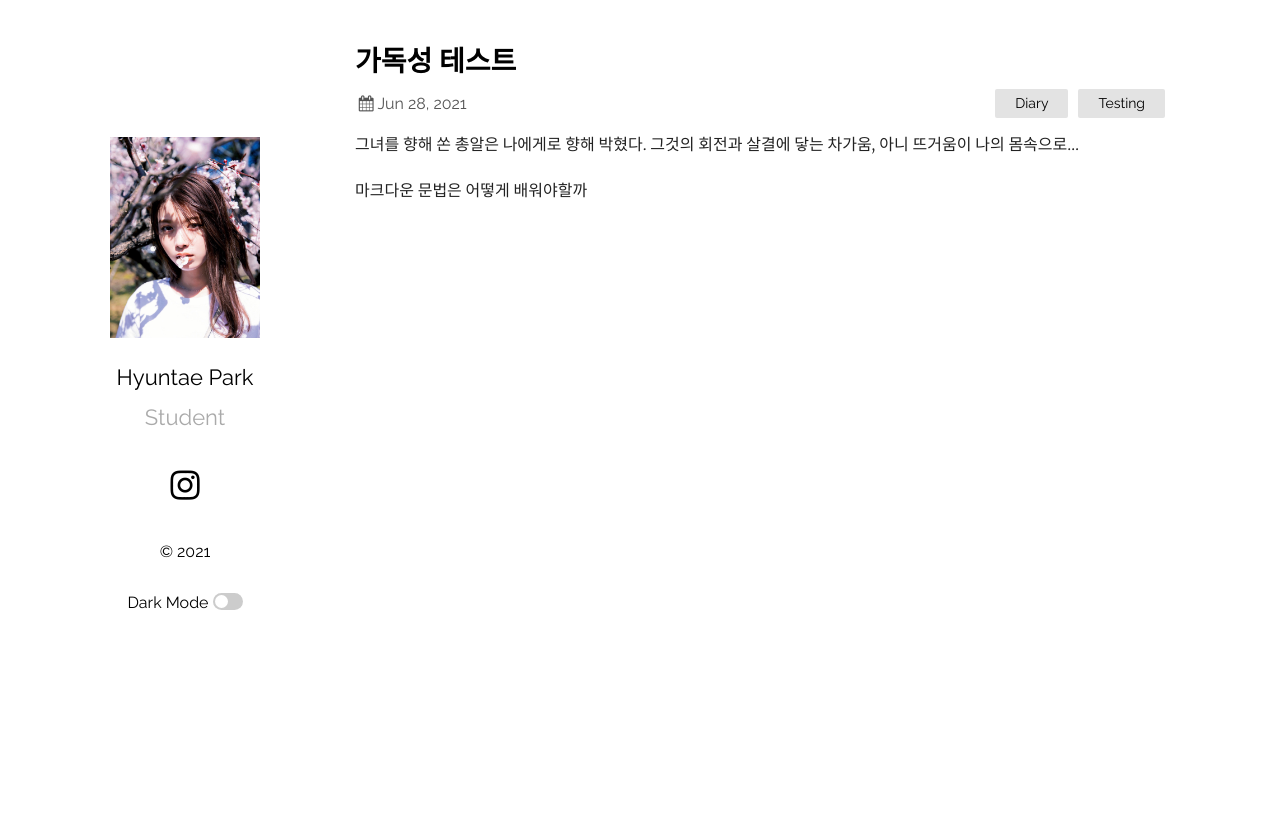
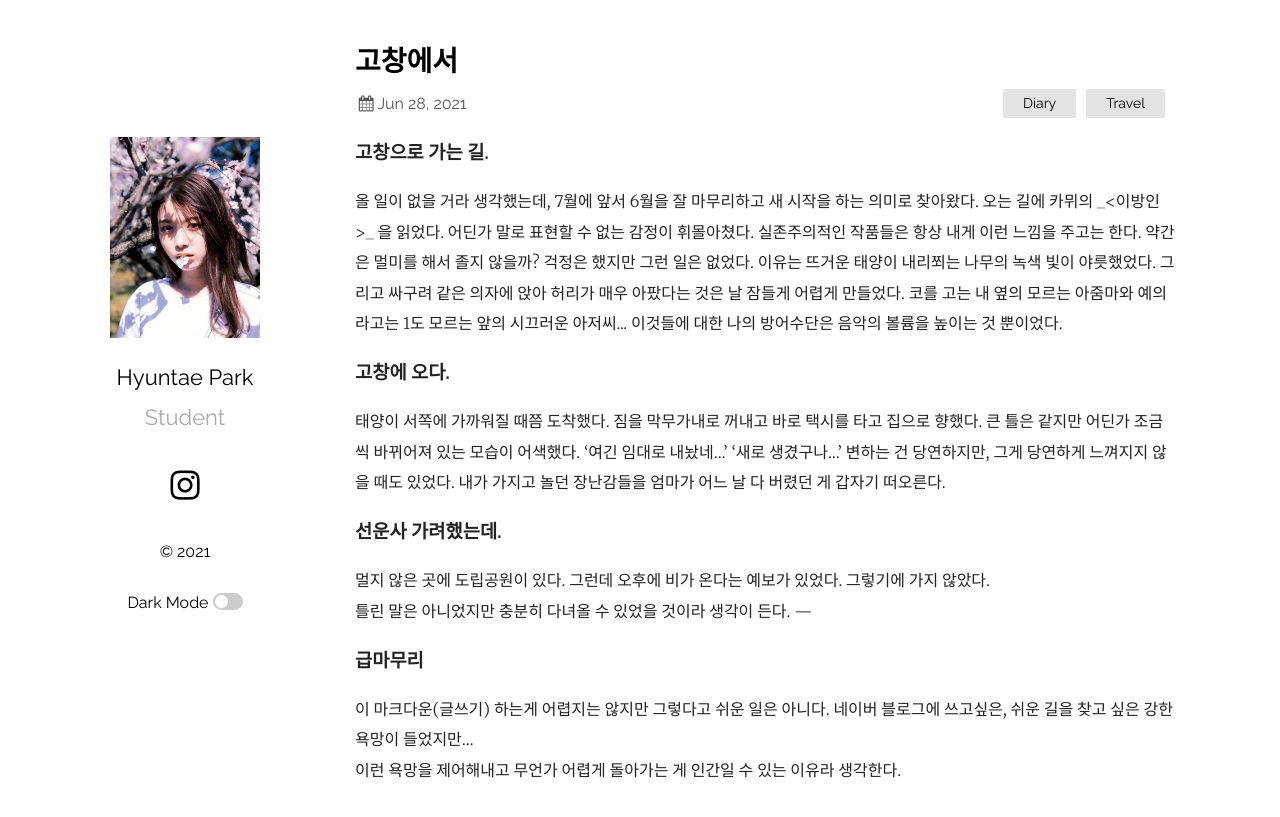
Before and after one commit to zorit/zorit.github.io, a Jekyll site: the page built from _posts/2021-06-28-welcome-to-jekyll.markdown, in a window 1280 px wide. Shown: the top 817 px of the page. Built offline with Jekyll 4.4.1, drawn with Linux system fonts in a browser that asks for light colours.

Commit message:
글쓰기

```diff
--- a/_posts/2021-06-28-welcome-to-jekyll.markdown
+++ b/_posts/2021-06-28-welcome-to-jekyll.markdown
@@ -1,9 +1,23 @@
 ---
 layout: post
-title:  "가독성 테스트"
+title:  "고창에서"
 date:   2021-06-28 19:58:37 +0900
-categories: Diary Testing
+categories: Diary Travel
 ---
-그녀를 향해 쏜 총알은 나에게로 향해 박혔다. 그것의 회전과 살결에 닿는 차가움, 아니 뜨거움이 나의 몸속으로...
+### 고창으로 가는 길.
+올 일이 없을 거라 생각했는데, 7월에 앞서 6월을 잘 마무리하고 새 시작을 하는 의미로 찾아왔다. 오는 길에 카뮈의 _<이방인>_ 을 읽었다. 어딘가 말로 표현할 수 없는 감정이 휘몰아쳤다. 실존주의적인 작품들은 항상 내게 이런 느낌을 주고는 한다. 약간은 멀미를 해서 졸지 않을까? 걱정은 했지만 그런 일은 없었다. 이유는 뜨거운 태양이 내리쬐는 나무의 녹색 빛이 야릇했었다. 그리고 싸구려 같은 의자에 앉아 허리가 매우 아팠다는 것은 날 잠들게 어렵게 만들었다. 코를 고는 내 옆의 모르는 아줌마와 예의라고는 1도 모르는 앞의 시끄러운 아저씨...
+이것들에 대한 나의 방어수단은 음악의 볼륨을 높이는 것 뿐이었다.
 
-마크다운 문법은 어떻게 배워야할까
+### 고창에 오다.
+태양이 서쪽에 가까워질 때쯤 도착했다. 짐을 막무가내로 꺼내고 바로 택시를 타고 집으로 향했다. 큰 틀은 같지만 어딘가 조금씩 바뀌어져 있는 모습이 어색했다. '여긴 임대로 내놨네...' '새로 생겼구나...' 변하는 건 당연하지만, 그게 당연하게 느껴지지 않을 때도 있었다. 내가 가지고 놀던 장난감들을 엄마가 어느 날 다 버렸던 게 갑자기 떠오른다.
+
+### 선운사 가려했는데.
+멀지 않은 곳에 도립공원이 있다. 그런데 오후에 비가 온다는 예보가 있었다.
+그렇기에 가지 않았다.
+틀린 말은 아니었지만 충분히 다녀올 수 있었을 것이라 생각이 든다.
+---
+
+### 급마무리
+이 마크다운(글쓰기) 하는게 어렵지는 않지만 그렇다고 쉬운 일은 아니다.
+네이버 블로그에 쓰고싶은, 쉬운 길을 찾고 싶은 강한 욕망이 들었지만...
+이런 욕망을 제어해내고 무언가 어렵게 돌아가는 게 인간일 수 있는 이유라 생각한다.
```
